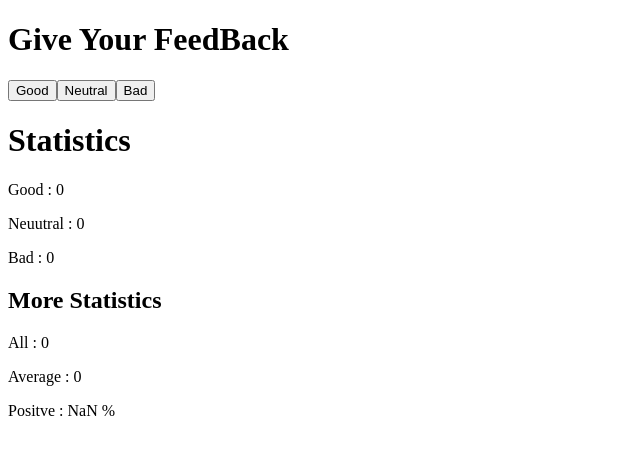
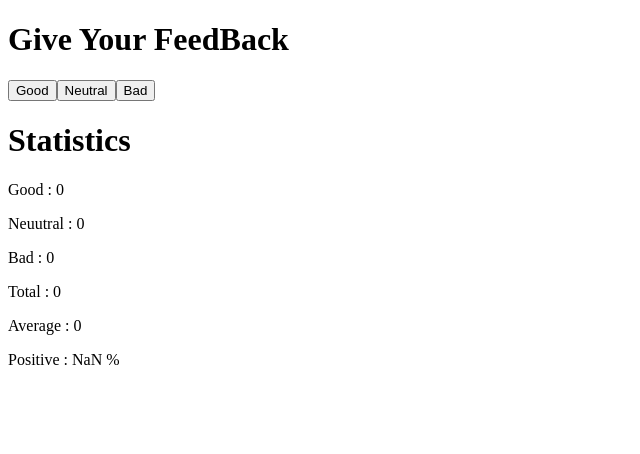
Before and after one commit to santosnepal/FullStack, a React (Create React App) app in the folder part1/unicafe/: page / in a window 1280 px wide. Shown: the top 454 px of the page, without its empty margins (0-640 px from the left). Built offline with nearby package versions, Linux system fonts and the light colour scheme.

Commit message:
part 1.8 completed

```diff
--- a/part1/unicafe/src/App.js
+++ b/part1/unicafe/src/App.js
@@ -1,4 +1,20 @@
 import React,{useState} from 'react';
+const Statistics = ({good,neutral,bad})=>{
+  const average = good*1+neutral*0+bad*-1
+  const goodPercntage = (good/(good+neutral+bad))*100
+  const total = good+bad+neutral
+  return(
+    <div>
+      <h1>Statistics</h1>
+        <p>Good : {good}</p>
+        <p>Neuutral : {neutral}</p>
+        <p>Bad : {bad}</p>
+        <p>Total : {total}</p>
+        <p>Average : {average}</p>
+        <p>Positive : {goodPercntage} %</p>
+    </div>
+  )
+}
 const App =()=>{
   const [good,setGood] = useState(0)
   const [neutral,setNeutral] = useState(0)
@@ -20,16 +36,7 @@ const App =()=>{
         <button onClick={neutralUpdatehandler}>Neutral</button>
         <button onClick={badUpdatehandler}>Bad</button>
       </div>
-      <div>
-        <h1>Statistics</h1>
-        <p>Good : {good}</p>
-        <p>Neuutral : {neutral}</p>
-        <p>Bad : {bad}</p>
-        <h2>More Statistics</h2>
-        <p>All : {good+neutral+bad}</p>
-        <p>Average : {good*1+neutral*0+bad*-1}</p>
-        <p>Positve : {(good/(good+neutral+bad))*100} %</p>
-      </div>
+     <Statistics good={good} bad ={bad} neutral={neutral}/>
 
     </div>
   )
```
